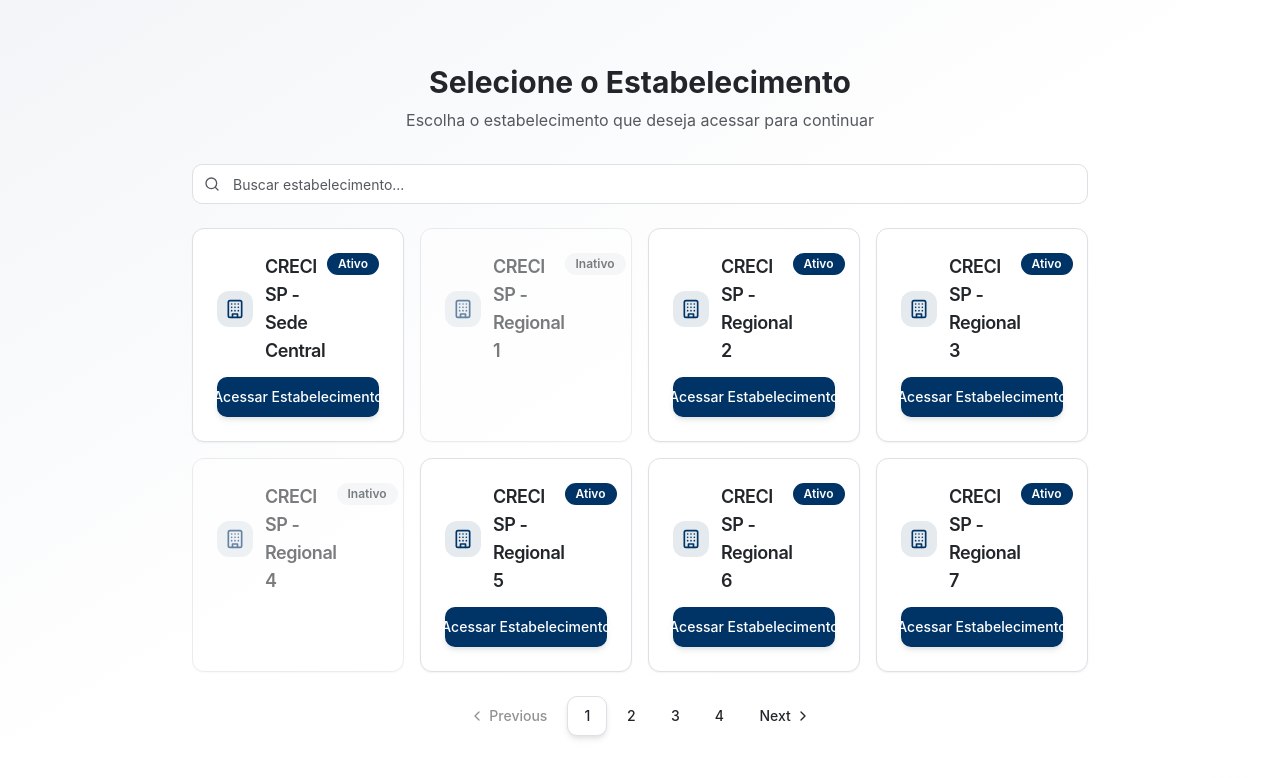
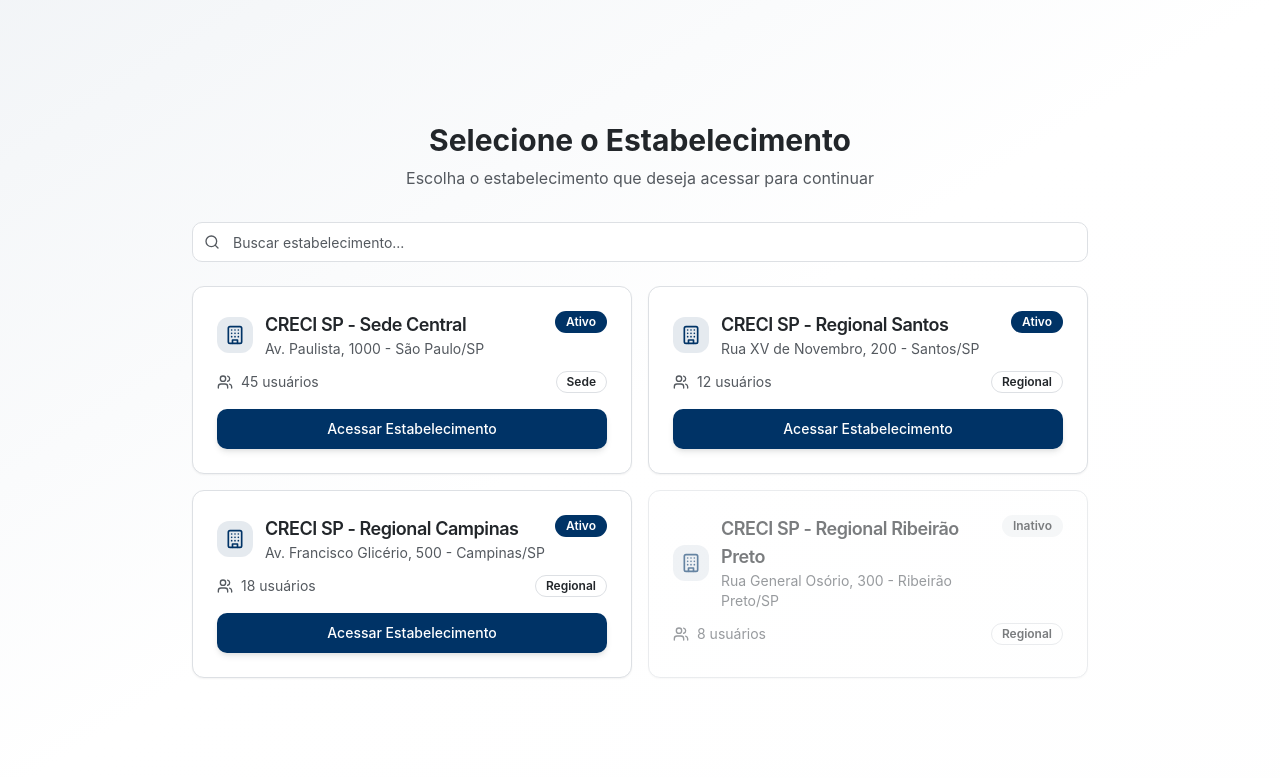
Before and after one commit to vitor-aj/creci-sp-core, a React (Vite) app: page /select-establishment in a window 1280 px wide. Shown: the top 778 px of the page. Built offline with nearby package versions, Linux system fonts and the light colour scheme.

Commit message:
Code edited in Lovable Code Editor
Edited UI in Lovable

```diff
--- a/src/pages/SelectEstablishment.tsx
+++ b/src/pages/SelectEstablishment.tsx
@@ -1,31 +1,54 @@
 import { useState } from "react";
 import { useNavigate } from "react-router-dom";
-import { Building, Search, ChevronLeft, ChevronRight } from "lucide-react";
+import { Building, Search, Users } from "lucide-react";
 import { Button } from "@/components/ui/button";
-import { Card, CardContent, CardHeader, CardTitle } from "@/components/ui/card";
+import { Card, CardContent, CardDescription, CardHeader, CardTitle } from "@/components/ui/card";
 import { Input } from "@/components/ui/input";
 import { Badge } from "@/components/ui/badge";
-import { Pagination, PaginationContent, PaginationItem, PaginationLink, PaginationNext, PaginationPrevious } from "@/components/ui/pagination";
 
-const establishments = Array.from({ length: 25 }, (_, i) => ({
-  id: i + 1,
-  name: `CRECI SP - ${i === 0 ? 'Sede Central' : `Regional ${i}`}`,
-  active: Math.random() > 0.2
-}));
+const establishments = [
+  {
+    id: 1,
+    name: "CRECI SP - Sede Central",
+    address: "Av. Paulista, 1000 - São Paulo/SP",
+    type: "Sede",
+    users: 45,
+    active: true
+  },
+  {
+    id: 2,
+    name: "CRECI SP - Regional Santos",
+    address: "Rua XV de Novembro, 200 - Santos/SP",
+    type: "Regional",
+    users: 12,
+    active: true
+  },
+  {
+    id: 3,
+    name: "CRECI SP - Regional Campinas",
+    address: "Av. Francisco Glicério, 500 - Campinas/SP",
+    type: "Regional",
+    users: 18,
+    active: true
+  },
+  {
+    id: 4,
+    name: "CRECI SP - Regional Ribeirão Preto",
+    address: "Rua General Osório, 300 - Ribeirão Preto/SP",
+    type: "Regional",
+    users: 8,
+    active: false
+  }
+];
 
 export function SelectEstablishment() {
   const [searchTerm, setSearchTerm] = useState("");
-  const [currentPage, setCurrentPage] = useState(1);
   const navigate = useNavigate();
-  const itemsPerPage = 8;
 
   const filteredEstablishments = establishments.filter(est =>
-    est.name.toLowerCase().includes(searchTerm.toLowerCase())
+    est.name.toLowerCase().includes(searchTerm.toLowerCase()) ||
+    est.address.toLowerCase().includes(searchTerm.toLowerCase())
   );
-
-  const totalPages = Math.ceil(filteredEstablishments.length / itemsPerPage);
-  const startIndex = (currentPage - 1) * itemsPerPage;
-  const paginatedEstablishments = filteredEstablishments.slice(startIndex, startIndex + itemsPerPage);
 
   const handleSelectEstablishment = (establishmentId: number) => {
     // Aqui você salvaria o estabelecimento selecionado (localStorage, context, etc.)
@@ -57,8 +80,8 @@ export function SelectEstablishment() {
           </div>
         </div>
 
-        <div className="grid gap-4 md:grid-cols-2 lg:grid-cols-4">
-          {paginatedEstablishments.map((establishment) => (
+        <div className="grid grid-cols-3 gap-4 md:grid-cols-2">
+          {filteredEstablishments.map((establishment) => (
             <Card
               key={establishment.id}
               className={`cursor-pointer transition-all duration-200 hover:shadow-lg hover:scale-[1.02] ${
@@ -74,6 +97,9 @@ export function SelectEstablishment() {
                     </div>
                     <div>
                       <CardTitle className="text-lg">{establishment.name}</CardTitle>
+                      <CardDescription className="text-sm">
+                        {establishment.address}
+                      </CardDescription>
                     </div>
                   </div>
                   <Badge variant={establishment.active ? "default" : "secondary"}>
@@ -82,9 +108,18 @@ export function SelectEstablishment() {
                 </div>
               </CardHeader>
               <CardContent>
+                <div className="flex items-center justify-between">
+                  <div className="flex items-center space-x-2 text-sm text-muted-foreground">
+                    <Users className="h-4 w-4" />
+                    <span>{establishment.users} usuários</span>
+                  </div>
+                  <Badge variant="outline">
+                    {establishment.type}
+                  </Badge>
+                </div>
                 {establishment.active && (
                   <Button
-                    className="w-full"
+                    className="w-full mt-4"
                     onClick={(e) => {
                       e.stopPropagation();
                       handleSelectEstablishment(establishment.id);
@@ -98,39 +133,7 @@ export function SelectEstablishment() {
           ))}
         </div>
 
-        {totalPages > 1 && (
-          <div className="flex justify-center mt-6">
-            <Pagination>
-              <PaginationContent>
-                <PaginationItem>
-                  <PaginationPrevious
-                    onClick={() => setCurrentPage(Math.max(1, currentPage - 1))}
-                    className={currentPage === 1 ? "pointer-events-none opacity-50" : "cursor-pointer"}
-                  />
-                </PaginationItem>
-                {Array.from({ length: totalPages }, (_, i) => i + 1).map((page) => (
-                  <PaginationItem key={page}>
-                    <PaginationLink
-                      onClick={() => setCurrentPage(page)}
-                      isActive={currentPage === page}
-                      className="cursor-pointer"
-                    >
-                      {page}
-                    </PaginationLink>
-                  </PaginationItem>
-                ))}
-                <PaginationItem>
-                  <PaginationNext
-                    onClick={() => setCurrentPage(Math.min(totalPages, currentPage + 1))}
-                    className={currentPage === totalPages ? "pointer-events-none opacity-50" : "cursor-pointer"}
-                  />
-                </PaginationItem>
-              </PaginationContent>
-            </Pagination>
-          </div>
-        )}
-
-        {paginatedEstablishments.length === 0 && (
+        {filteredEstablishments.length === 0 && (
           <div className="text-center py-12">
             <Building className="h-12 w-12 text-muted-foreground mx-auto mb-4" />
             <h3 className="text-lg font-medium text-foreground mb-2">
```
